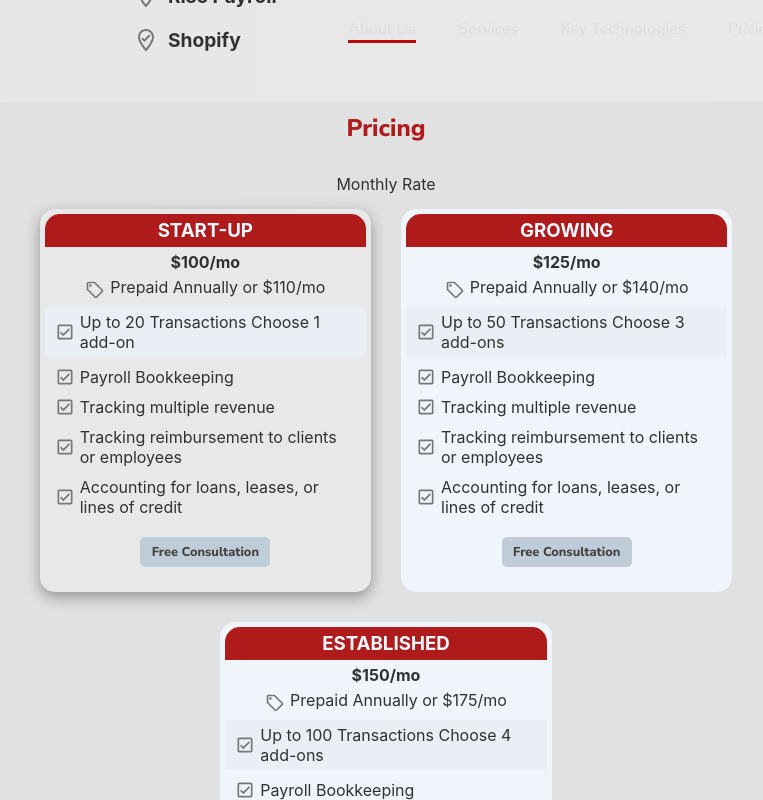
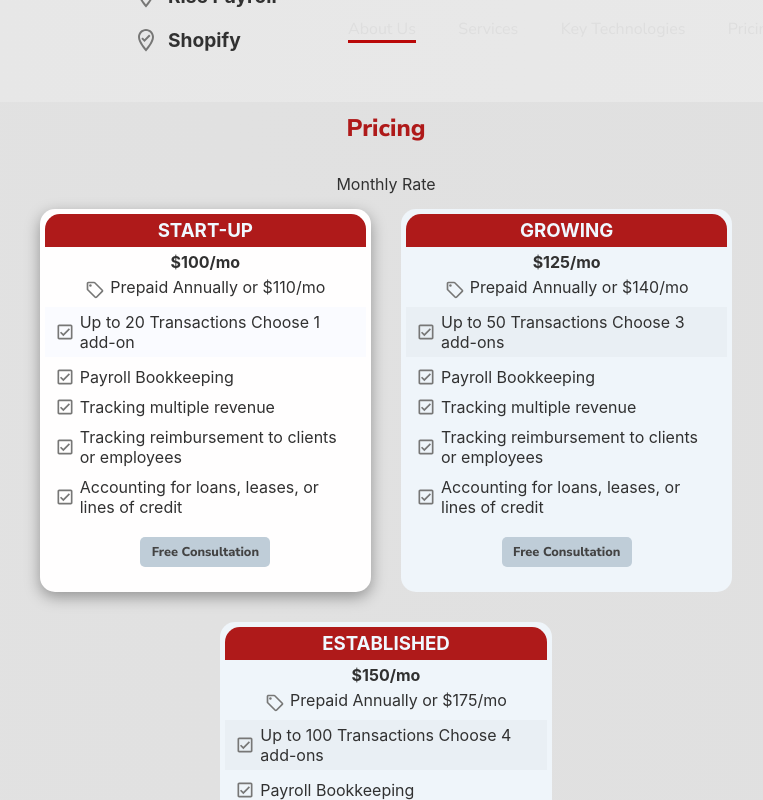
Before and after one commit to buzmakovTim/tsurikoffconsulting, a React (Create React App) app in the folder tsurikoffconsulting/: page / in a window 1280 px wide. In both pictures the pointer is over the element 459 px from the left and 2246 px from the top of the page. Shown: the part 1846-2646 px from the top of the page, without its empty margins (254-1017 px from the left). Built offline with nearby package versions, Linux system fonts and the light colour scheme.

Commit message:
style update

```diff
--- a/tsurikoffconsulting/src/components/pricingCard/PricingCard.scss
+++ b/tsurikoffconsulting/src/components/pricingCard/PricingCard.scss
@@ -17,9 +17,13 @@
 }
 
 .card-container:hover {
-    background-color: rgb(232, 232, 232);
+    background-color: rgb(255, 254, 254);
     box-shadow: rgba(0, 0, 0, 0.35) 0px 5px 15px;
     transition: all 0.3s;
+    .sectionOne{
+        background-color: rgb(250, 251, 255);
+        transition: all 0.3s;
+    }
 }
 .bookCall{
     display: flex;
@@ -60,9 +64,6 @@
     margin-bottom: 5px;
     margin-top: 5px;
     padding: 0 10px;
-    &:hover{
-        background-color: rgb(243, 247, 250);
-    }
     p {
         margin: 0;
         text-align: left;
```
